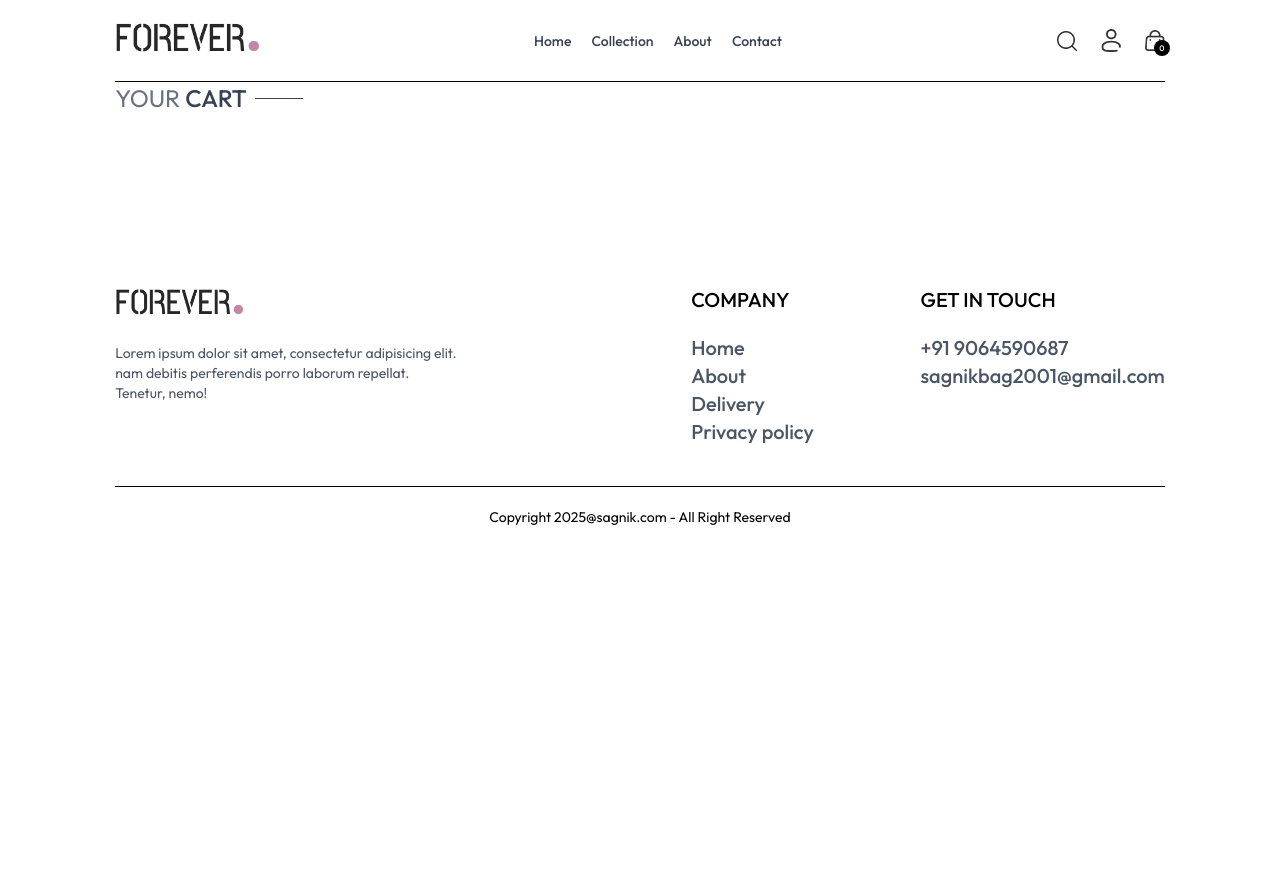
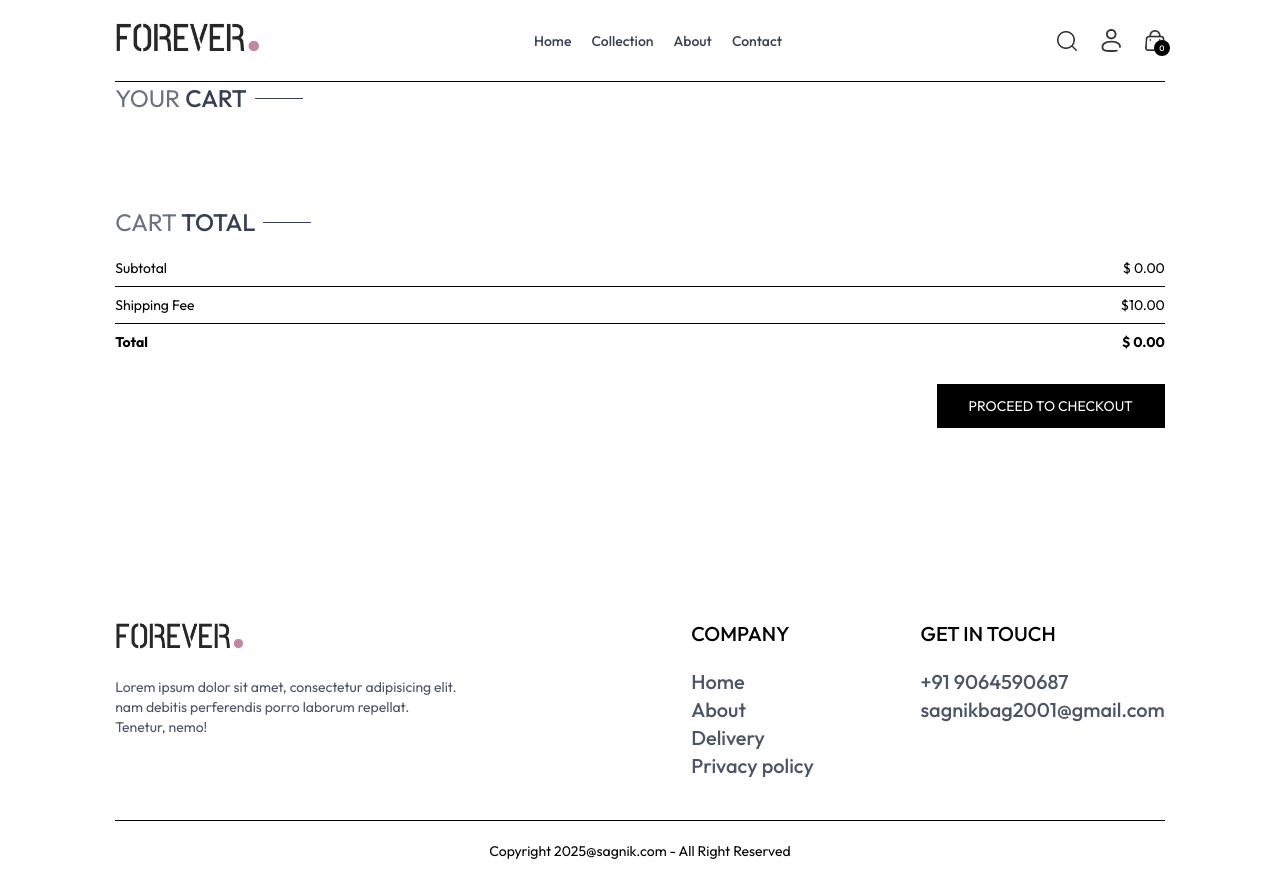
Before and after one commit to SagnikBag/Shopcart, a React (Vite) app: page /cart in a window 1280 px wide. Before the commit the page ends 800 px from the top, so only its background shows below. Built offline with nearby package versions, Linux system fonts and the light colour scheme.

Commit message:
carttotal

```diff
--- /dev/null
+++ b/src/component/CartTotal.jsx
@@ -0,0 +1,36 @@
+import React, { useContext } from 'react'
+import { ShopContext } from '../context/ShopContext'
+import Title from './Title'
+
+const CartTotal = () => {
+
+ const {currency,delivery_fee,getCartAmount} =  useContext(ShopContext)
+  return (
+    <div className='w-full'>
+     <div className='text-2xl'>
+       <Title text1={'CART'} text2={'TOTAL'}/>
+     </div>
+
+     <div className='flex flex-col gap-2 mt-2 text-sm'>
+      <div className='flex justify-between'>
+        <p>Subtotal</p>
+        <p>{currency} {getCartAmount()}.00</p>
+      </div>
+      <hr />
+      <div className='flex justify-between'>
+       <p>Shipping Fee</p>
+       <p>{currency}{delivery_fee}.00</p>
+
+      </div>
+      <hr />
+      <div className='flex justify-between'>
+      <b>Total</b>
+      <b>{currency} {getCartAmount() === 0 ? 0:getCartAmount() + delivery_fee}.00</b>
+      </div>
+     </div>
+
+    </div>
+  )
+}
+
+export default CartTotal
--- a/src/context/ShopContext.jsx
+++ b/src/context/ShopContext.jsx
@@ -1,4 +1,5 @@
 import { createContext, useEffect, useState } from "react";
+import { useNavigate } from "react-router-dom";
 import { products }  from "../assets/assets";
 import { toast } from "react-toastify";
 
@@ -11,6 +12,7 @@
     const [search,setSearch] = useState('')
     const [showSearch,setShowSearch] = useState(true)
     const [cartItems,setCartItems] = useState({})
+    const navigate = useNavigate()
 
 
     const addToCart = async (itemId,size) =>{
@@ -52,13 +54,38 @@
         return totalCount;
     }
 
+    const updateQuantity = async(itemId,size,quantity) =>{
+        let cartData = structuredClone(cartItems);
+        cartData[itemId][size] = quantity;
+        setCartItems(cartData);
+
+    }
+
+    const getCartAmount = () => {
+        let totalAmount = 0;
+        for(let items in cartItems){
+            let itemInfo = products.find((product)=>product._id === items);
+            for(let item in cartItems[items]){
+                try{
+                    if(cartItems[items][item]>0){
+                        totalAmount += itemInfo.price * cartItems[items][item]
+                    }
+                }
+                catch(error){
+
+                }
+            }
+        }
+        return totalAmount;
+    }
+
     // useEffect(()=>{
     //     console.log(cartItems);
 
     // },[cartItems])
     const value = {
         products, currency, delivery_fee,
-        search,setSearch,showSearch,setShowSearch,cartItems,addToCart,getCartCount
+        search,setSearch,showSearch,setShowSearch,cartItems,addToCart,getCartCount,updateQuantity,getCartAmount,navigate,
     }
 
     return(
--- a/src/pages/Cart.jsx
+++ b/src/pages/Cart.jsx
@@ -2,9 +2,11 @@
 import { useContext } from 'react'
 import { ShopContext } from '../context/ShopContext'
 import Title from '../component/Title';
+import { assets } from '../assets/assets';
+import CartTotal from '../component/CartTotal';
 
 const Cart = () => {
-  const {products,currency,cartItems} = useContext(ShopContext);
+  const {products,currency,cartItems,updateQuantity,navigate} = useContext(ShopContext);
 
   const [cartData,setCartData] = useState([]);
 
@@ -40,12 +42,26 @@
                     <img className='w-16 sm:w-20' src={productData.image[0]} alt="" />
                     <div>
                       <p className='text-xs sm:text-lg font-medium'>{productData.name}</p>
+                      <div className='flex items-center gap-5 mt-2'>
+                          <p>{currency}{productData.price}</p>
+                          <p className='pt-2 sm:px-3 sm:py-1 border bg-slate-50'>{item.size}</p>
+                      </div>
                     </div>
                   </div>
+                  <input onChange={(e)=>e.target.value===''|| e.target === '0'? null:updateQuantity(item._id,item.size,Number(e.target.value))} className='border max-w-10 sm:max-w-20 px-1 sm:px-2 py-1' type="number" min={1} defaultValue={item.quantity}/>
+                  <img onClick={()=>updateQuantity(item._id,item.size,0)} className='w-4 mr-4 sm:w-5 cursor-pointer' src={assets.bin_icon} alt="" />
                 </div>
               )
             })
           }
+        </div>
+        <div className='flex justify-end my-20'>
+          <div className='w-full sm:w[450px]'>
+            <CartTotal/>
+            <div className='w-full text-end'>
+              <button  onClick={()=>navigate('/place-order')} className='bg-black text-white text-sm my-8 px-8 py-3 cursor-pointer'>PROCEED TO CHECKOUT</button>
+            </div>
+          </div>
         </div>
     </div>
   )
```
